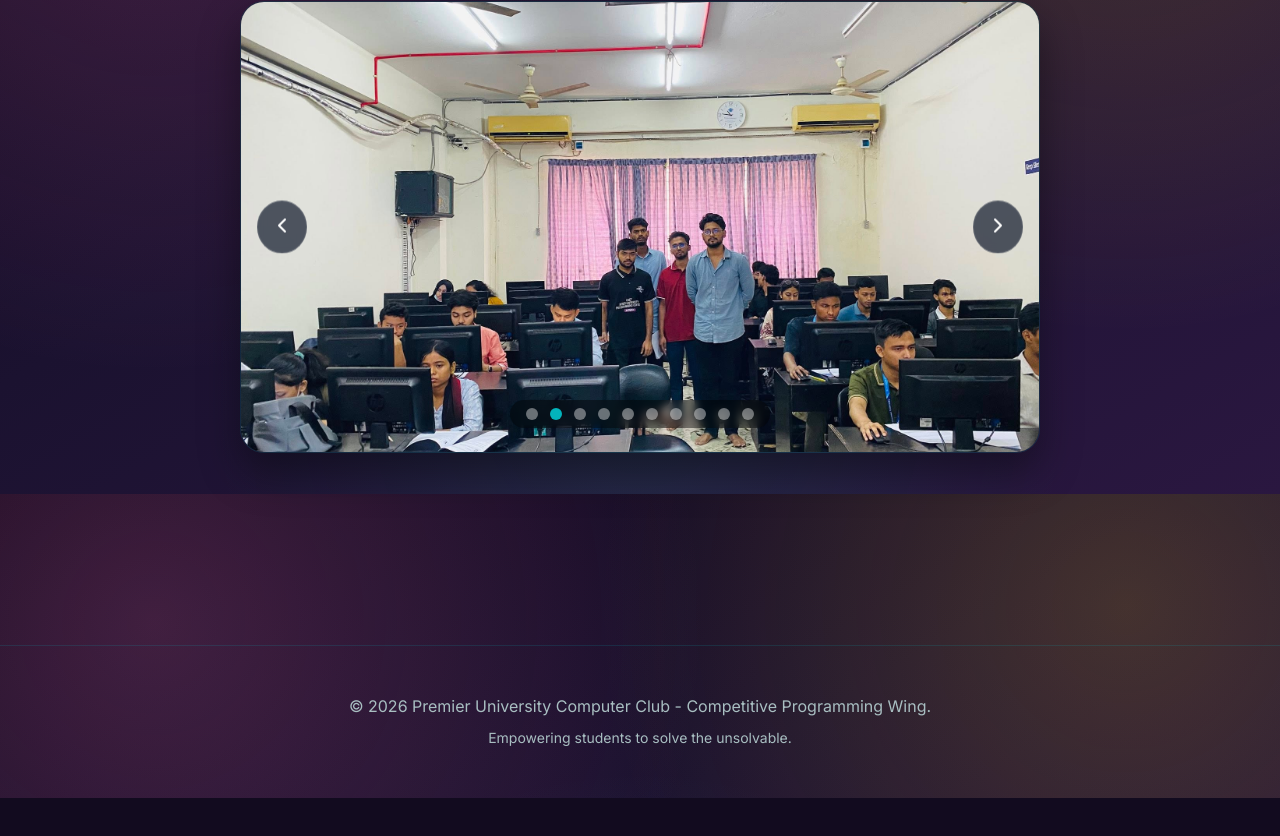
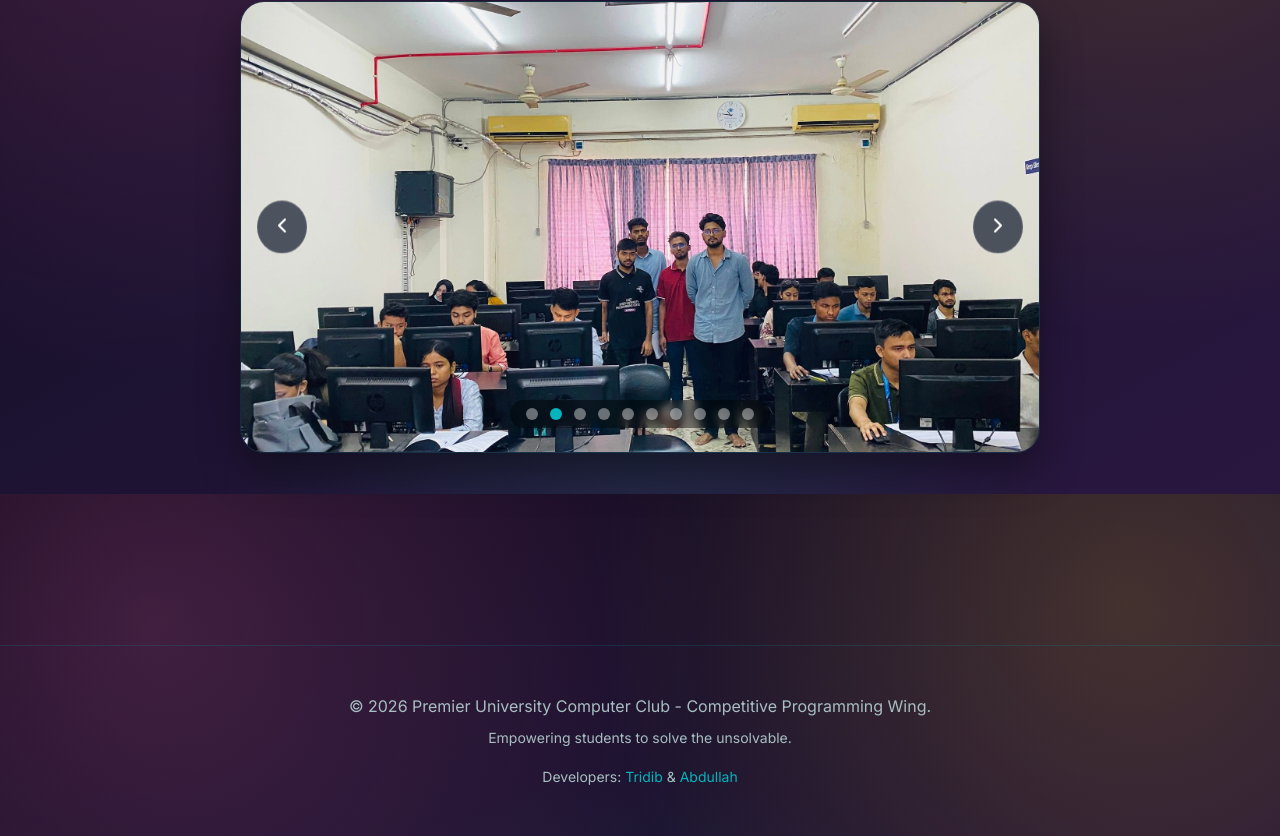
Before and after one commit to Tridibdeb21/CPWING, a React (Vite) app: page / in a window 1280 px wide. Shown: the part 1106-1942 px from the top of the page. Before the commit the page ends 1904 px from the top, so only its background shows below. Built offline with nearby package versions, Linux system fonts and the light colour scheme.

Commit message:
footer_add

```diff
--- a/src/App.jsx
+++ b/src/App.jsx
@@ -142,6 +142,9 @@ const Footer = () => (
     <div className="container" style={{ textAlign: 'center', color: 'var(--text-secondary)' }}>
       <p>© {new Date().getFullYear()} Premier University Computer Club - Competitive Programming Wing.</p>
       <p style={{ fontSize: '0.875rem', marginTop: '0.5rem' }}>Empowering students to solve the unsolvable.</p>
+      <p style={{ fontSize: '0.875rem', marginTop: '1rem' }}>
+        Developers: <a href="https://codeforces.com/profile/ELSE_IF_TRIDIB21" target="_blank" rel="noopener noreferrer" style={{ color: 'var(--accent-blue)', textDecoration: 'none' }}>Tridib</a> & <a href="https://codeforces.com/profile/Abdullah_78" target="_blank" rel="noopener noreferrer" style={{ color: 'var(--accent-blue)', textDecoration: 'none' }}>Abdullah</a>
+      </p>
     </div>
   </footer>
 )
```
